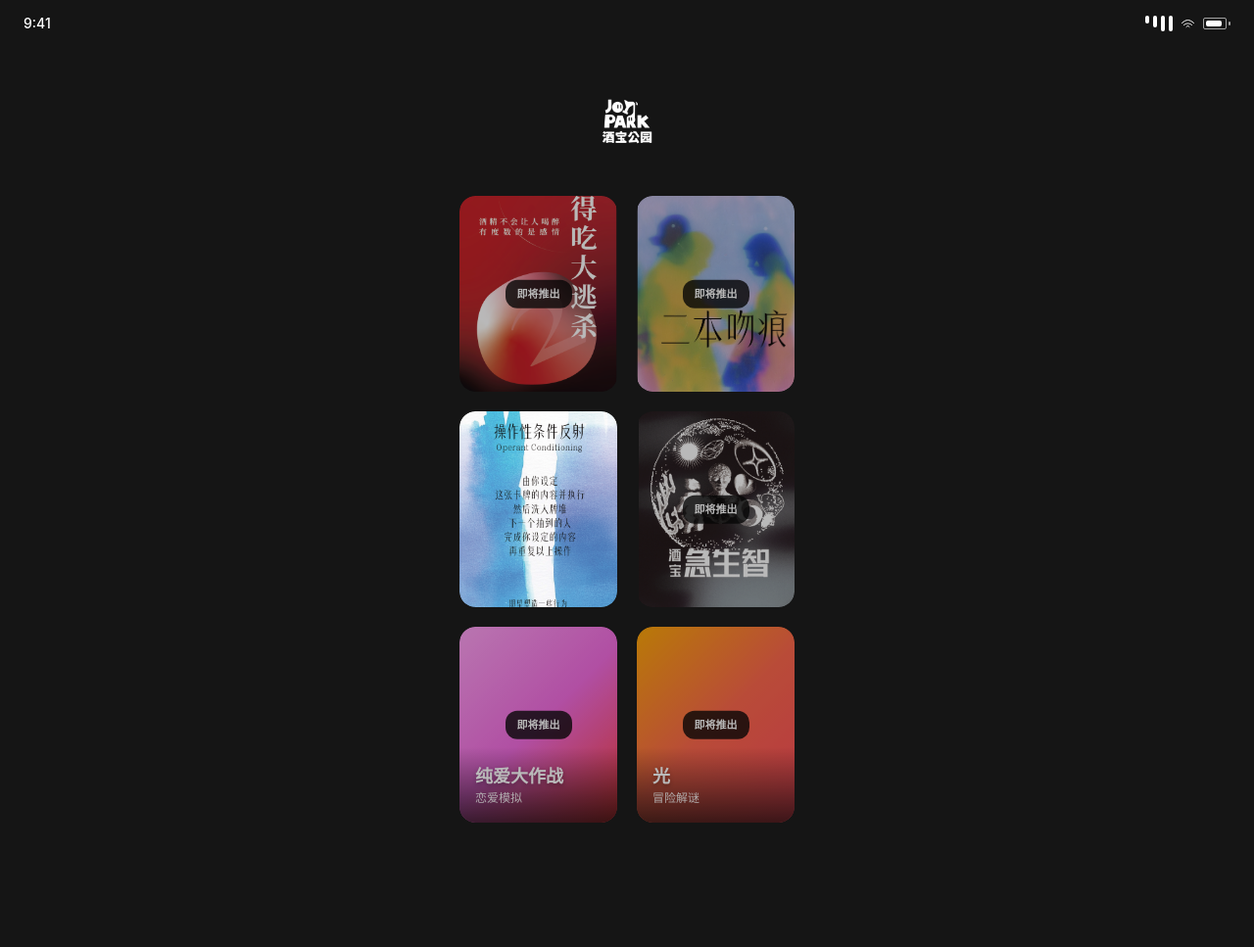
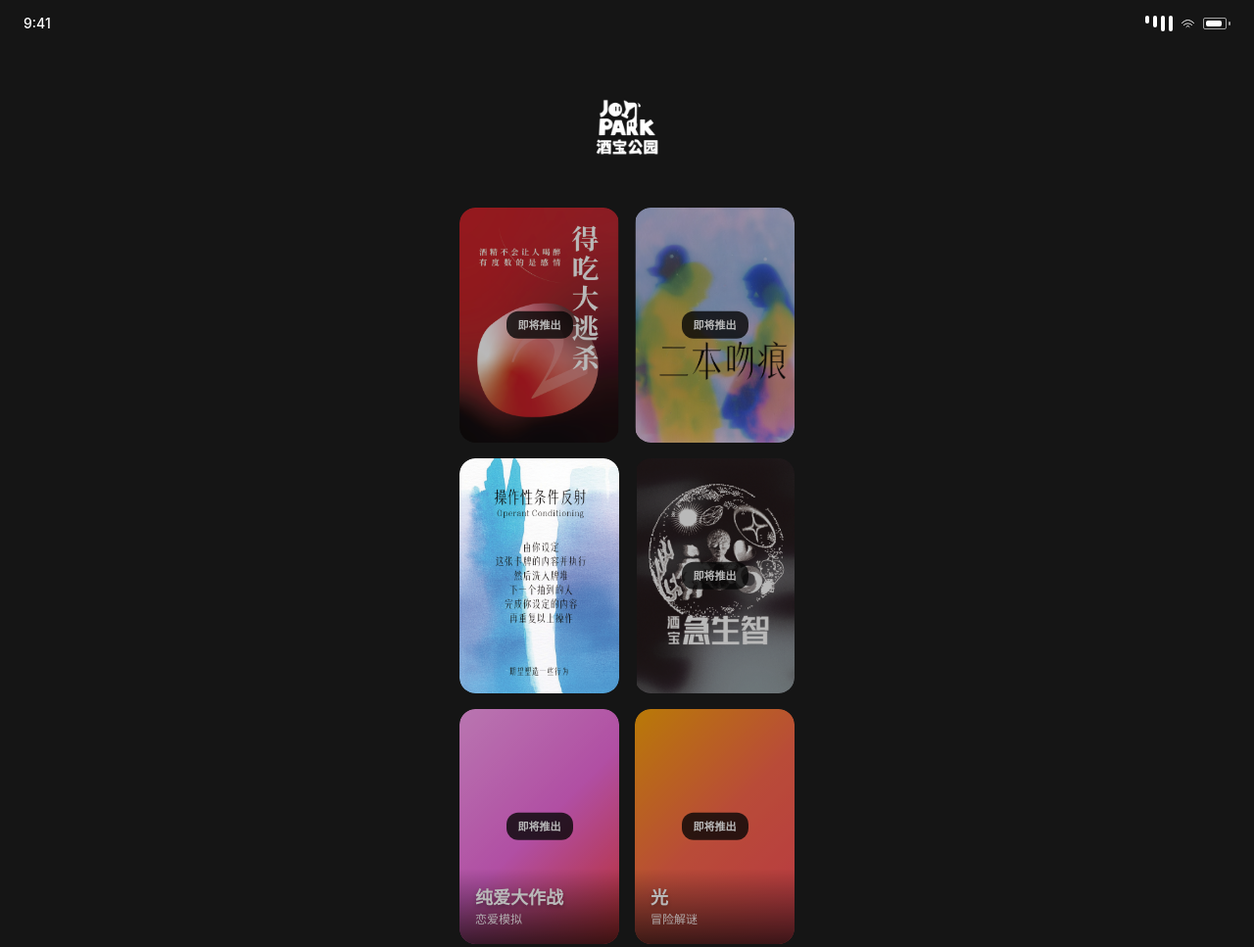
Before and after one commit to rossguagua/game-for-joypark, a website: page index.html in a window 1280 px wide. Shown: the whole page at 98% size. Before the commit the page ends 880 px from the top, so only its background shows below. Drawn offline with nearby package versions, Linux system fonts and the light colour scheme.

Commit message:
Adjust Card Sizes and Unified Scrolling Layout

```diff
--- a/index.html
+++ b/index.html
@@ -10,6 +10,8 @@
             font-family: 'Inter', sans-serif;
             background-color: #151515;
             overflow-x: hidden;
+            margin: 0;
+            padding: 0;
         }
 
         .status-bar {
@@ -38,29 +40,24 @@
             transform: translateY(-2px);
         }
 
-        .scroll-container {
-            padding-top: 200px;
+        .main-container {
+            padding-top: 48px; /* Only status bar height */
             padding-bottom: 40px;
             min-height: 100vh;
         }
 
-        .logo-container {
-            position: fixed;
-            top: 48px;
-            left: 0;
-            right: 0;
-            background: #151515;
-            z-index: 90;
-            height: 152px;
+        .logo-section {
+            padding: 32px 24px;
             display: flex;
             align-items: center;
             justify-content: center;
+            background: #151515;
         }
 
         .game-grid {
             display: grid;
             grid-template-columns: 1fr 1fr;
-            gap: 20px;
+            gap: 16px;
             padding: 0 24px;
             max-width: 390px;
             margin: 0 auto;
@@ -68,7 +65,7 @@
 
         .game-card-content {
             width: 100%;
-            height: 200px;
+            height: 240px; /* Increased height for better image display */
             border-radius: 16px;
             position: relative;
             display: flex;
@@ -95,8 +92,8 @@
         }
 
         .logo-image {
-            max-width: 120px;
-            max-height: 80px;
+            max-width: 140px;
+            max-height: 100px;
             object-fit: contain;
         }
 
@@ -142,6 +139,7 @@
             border-radius: 12px;
             font-size: 11px;
             font-weight: 600;
+            z-index: 10;
         }
 
         /* Text overlay for better readability on images */
@@ -153,6 +151,11 @@
             background: linear-gradient(transparent, rgba(0,0,0,0.7));
             padding: 16px;
             border-radius: 0 0 16px 16px;
+        }
+
+        /* Ensure smooth scrolling */
+        html {
+            scroll-behavior: smooth;
         }
     </style>
 </head>
@@ -184,13 +187,14 @@
         </div>
     </div>
 
-    <!-- Logo -->
-    <div class="logo-container">
-        <img src="images/jiubao-park-logo.png/image.png" alt="酒宝公园" class="logo-image">
-    </div>
+    <!-- Main Content Container -->
+    <div class="main-container">
+        <!-- Logo Section -->
+        <div class="logo-section">
+            <img src="images/jiubao-park-logo.png/image.png" alt="酒宝公园" class="logo-image">
+        </div>
 
-    <!-- Main Content -->
-    <div class="scroll-container">
+        <!-- Game Grid -->
         <div class="game-grid">
             <!-- 得吃大逃杀 -->
             <div class="game-card coming-soon" onclick="openGame('battle-royale')">
```
